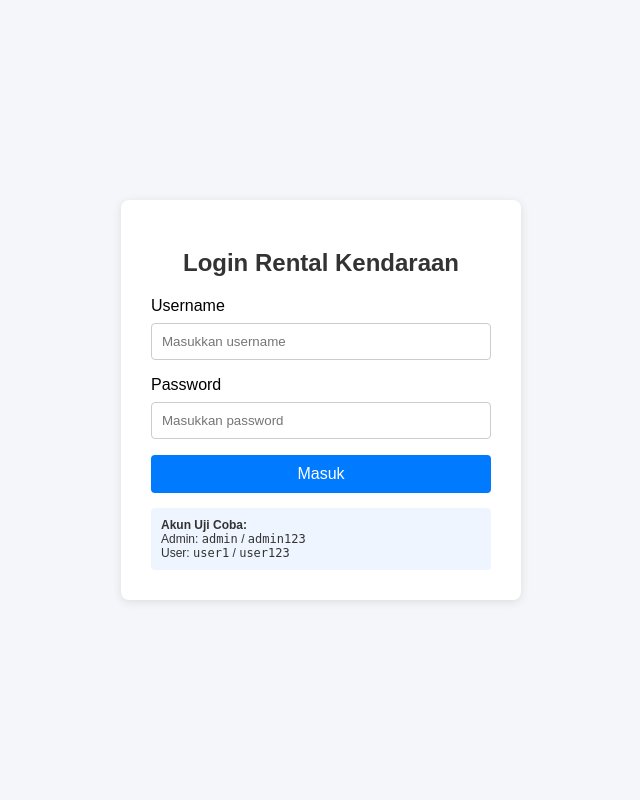
After one commit to jhosua-ux/sistem_rental_kendaraan, a Java web app: page /login.jsp in a window 1280 px wide. The commit adds this page. Shown: the whole page, without its empty margins (319-959 px from the left). Run offline with Tomcat 11, a stand-in JSP engine, Linux system fonts and the light colour scheme.

Commit message:
Add files via upload

```diff
--- /dev/null
+++ b/src/main/webapp/login.jsp
@@ -0,0 +1,37 @@
+<%@ page contentType="text/html;charset=UTF-8" language="java" %>
+<!DOCTYPE html>
+<html>
+<head>
+    <title>Login - Sistem Rental Kendaraan</title>
+    <style>
+        body { font-family: Arial, sans-serif; background: #f4f6f9; display: flex; justify-content: center; align-items: center; height: 100vh; margin: 0; }
+        .login-box { background: #fff; padding: 30px; border-radius: 8px; box-shadow: 0 2px 10px rgba(0,0,0,0.1); width: 340px; }
+        h2 { text-align: center; margin-bottom: 20px; color: #333; }
+        input[type="text"], input[type="password"] { width: 100%; padding: 10px; margin: 8px 0 16px; border: 1px solid #ccc; border-radius: 4px; box-sizing: border-box; }
+        button { width: 100%; padding: 10px; background: #007bff; color: #fff; border: none; border-radius: 4px; cursor: pointer; font-size: 16px; }
+        button:hover { background: #0056b3; }
+        .error { color: #d9534f; text-align: center; margin-bottom: 12px; font-size: 14px; }
+        .info { background: #eef5ff; padding: 10px; border-radius: 4px; font-size: 12px; color: #333; margin-top: 15px; }
+    </style>
+</head>
+<body>
+    <div class="login-box">
+        <h2>Login Rental Kendaraan</h2>
+        <% if ("1".equals(request.getParameter("error"))) { %>
+            <div class="error">Username atau password salah!</div>
+        <% } %>
+        <form action="LoginServlet" method="post">
+            <label>Username</label>
+            <input type="text" name="username" required placeholder="Masukkan username">
+            <label>Password</label>
+            <input type="password" name="password" required placeholder="Masukkan password">
+            <button type="submit">Masuk</button>
+        </form>
+        <div class="info">
+            <strong>Akun Uji Coba:</strong><br>
+            Admin: <code>admin</code> / <code>admin123</code><br>
+            User: <code>user1</code> / <code>user123</code>
+        </div>
+    </div>
+</body>
+</html>
```
Also changed, not shown: src/main/java/com/rental/LoginServlet.java (added, +55 -0 lines), src/main/webapp/index.jsp (+8 -0 lines), 4 other files.
